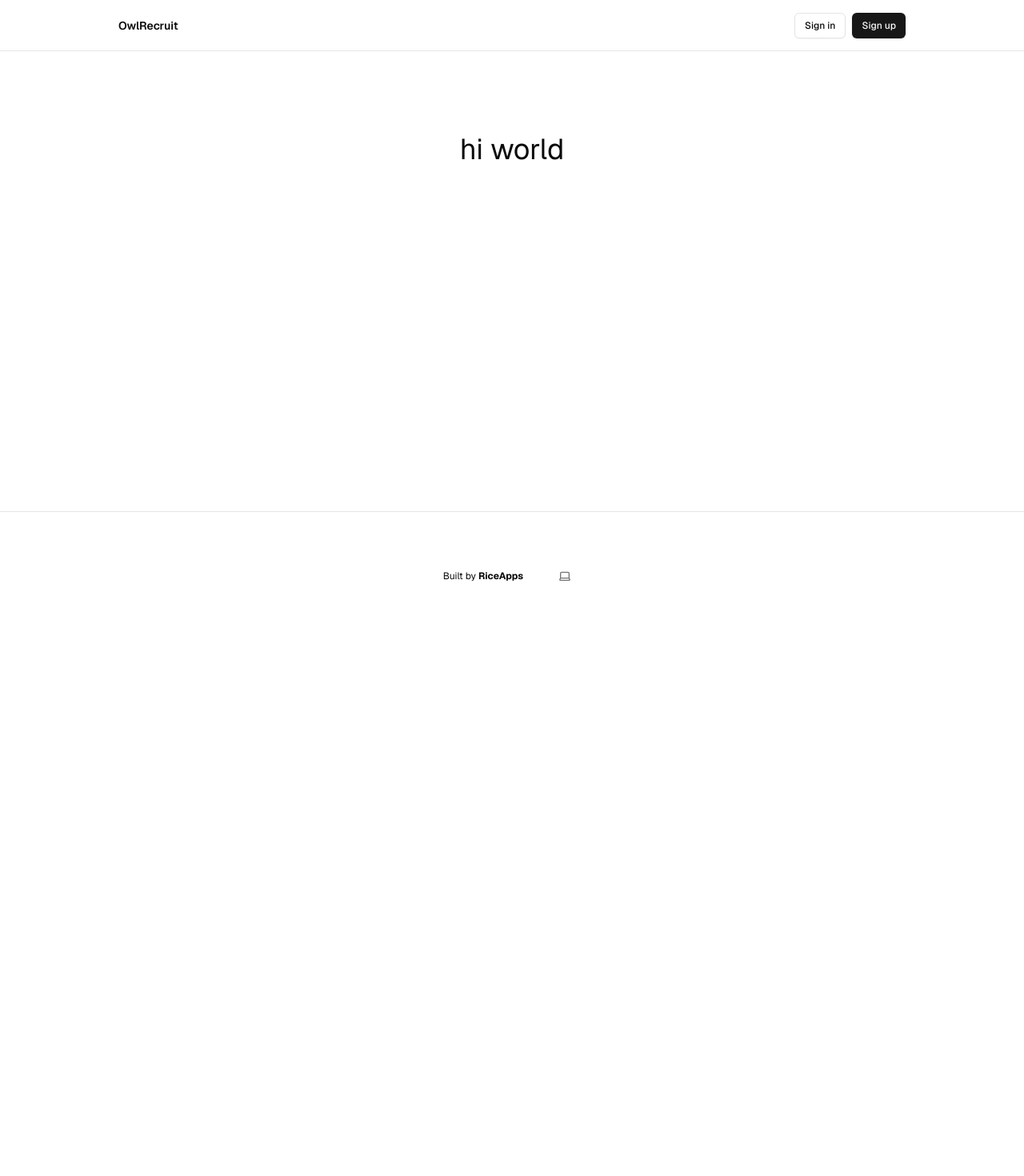
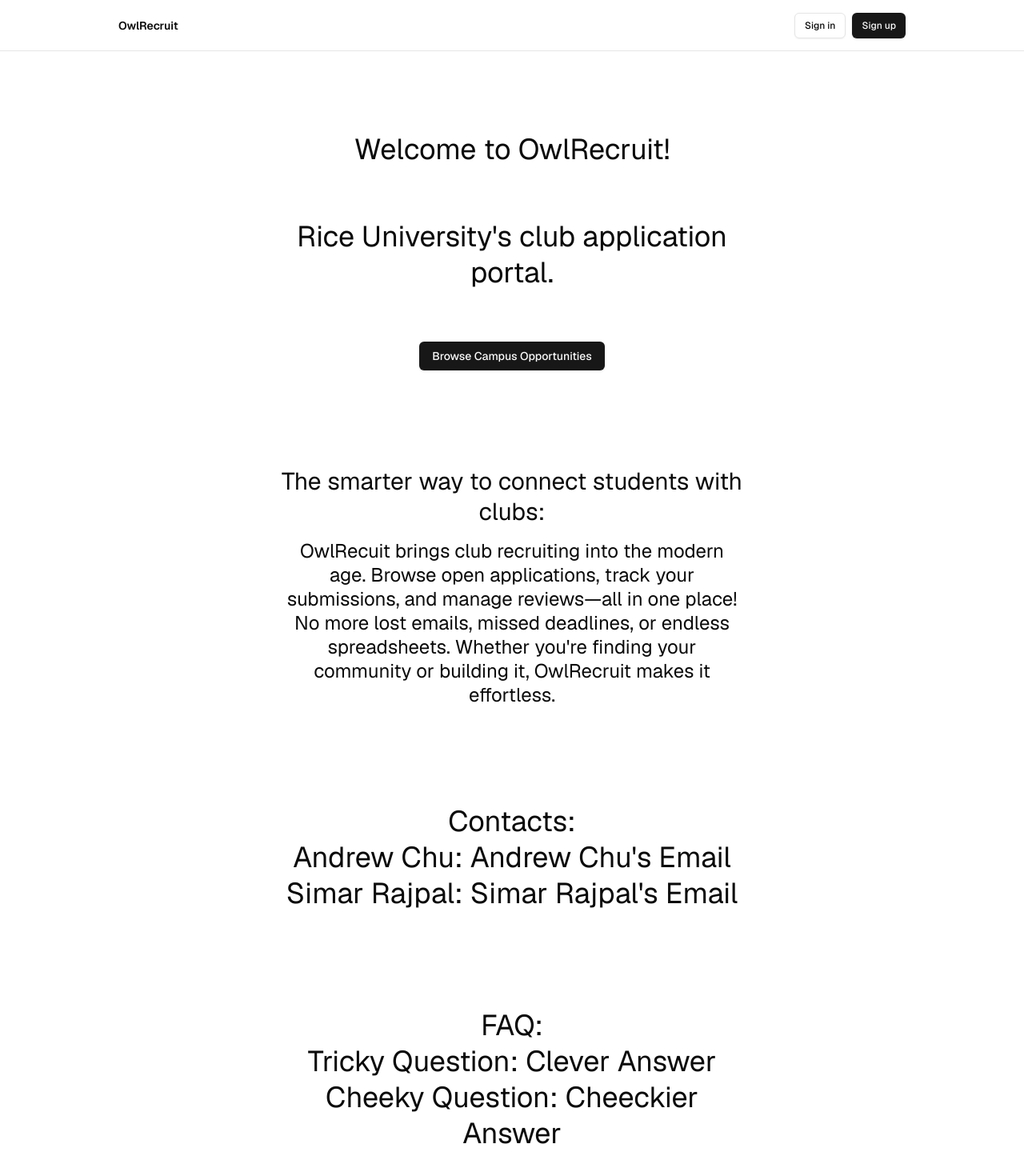
Before and after one commit to rice-apps/owlrecruit, a Next.js app: page / in a window 1280 px wide. Shown: the top 1470 px of the page at 80% size. Before the commit the page ends 800 px from the top, so only its background shows below. Built offline with nearby package versions, Linux system fonts and the light colour scheme; no server answers.

Commit message:
Public Landing Page (#11)
Temporary public landing page. Will be updated by a properly designed page when available.

```diff
--- a/app/page.tsx
+++ b/app/page.tsx
@@ -15,9 +15,44 @@
             <AuthButton />
           </div>
         </nav>
+        {/* Hero Section of the landing page. Include a call to action */}
         <div className="flex-1 flex flex-col gap-20 max-w-5xl p-5">
           <Hero />
+
         </div>
+
+        {/* Description Section */}
+        <div className="flex-1 flex flex-col gap-4 max-w-5xl p-5">
+          <p className="text-3xl lg:text-3xl !leading-tight mx-auto max-w-xl text-center">
+            The smarter way to connect students with clubs:
+          </p>
+          <p className="text-3xl lg:text-2xl !leading-tight mx-auto max-w-xl text-center">
+            OwlRecuit brings club recruiting into the modern age. Browse open applications,
+            track your submissions, and manage reviews—all in one place! No more lost emails,
+            missed deadlines, or endless spreadsheets. Whether you're finding your community
+            or building it, OwlRecruit makes it effortless.
+          </p>
+        </div>
+
+        {/* Contact Section*/}
+        <div className="flex-1 flex flex-col gap-4 max-w-5xl p-5">
+          <p className="text-3xl lg:text-4xl !leading-tight mx-auto max-w-xl text-center">
+            Contacts:<br></br>
+            Andrew Chu: Andrew Chu's Email<br></br>
+            Simar Rajpal: Simar Rajpal's Email
+          </p>
+        </div>
+
+       {/* FAQ Section*/}
+        <div className="flex-1 flex flex-col gap-20 max-w-5xl p-5">
+          <p className="text-3xl lg:text-4xl !leading-tight mx-auto max-w-xl text-center">
+            FAQ:<br></br>
+            Tricky Question: Clever Answer<br></br>
+            Cheeky Question: Cheeckier Answer<br></br>
+          </p>
+        </div>
+
+
 
         <footer className="w-full flex items-center justify-center border-t mx-auto text-center text-xs gap-8 py-16">
           <p>
--- a/components/hero.tsx
+++ b/components/hero.tsx
@@ -1,10 +1,20 @@
+import { Button } from "./ui/button";
+
 export function Hero() {
   return (
     <div className="flex flex-col gap-16 items-center">
       <h1 className="sr-only">Supabase and Next.js Starter Template</h1>
       <p className="text-3xl lg:text-4xl !leading-tight mx-auto max-w-xl text-center">
-        hi world
+        Welcome to OwlRecruit!
       </p>
+      <p className="text-3xl lg:text-4xl !leading-tight mx-auto max-w-xl text-center">
+        Rice University's club application portal.
+      </p>
+      <Button>
+        Browse Campus Opportunities
+      </Button>
+
+
     </div>
   );
 }
```
